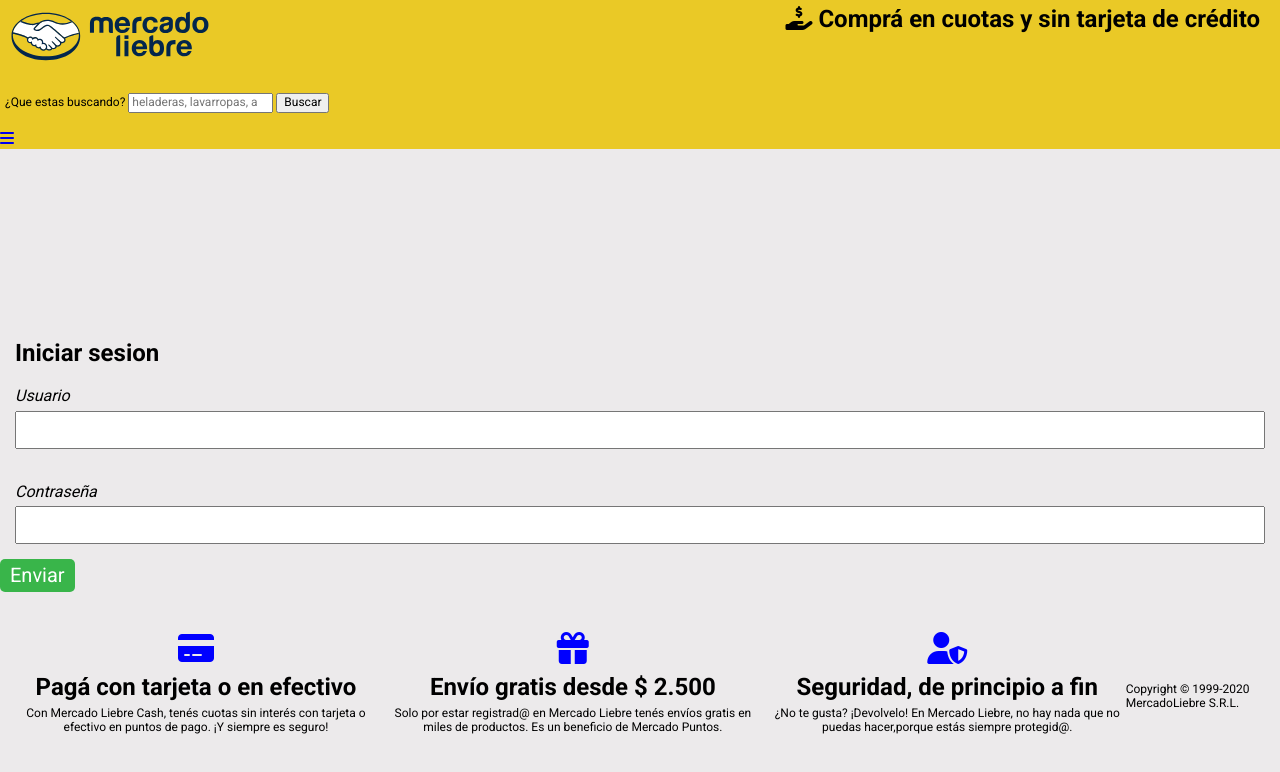
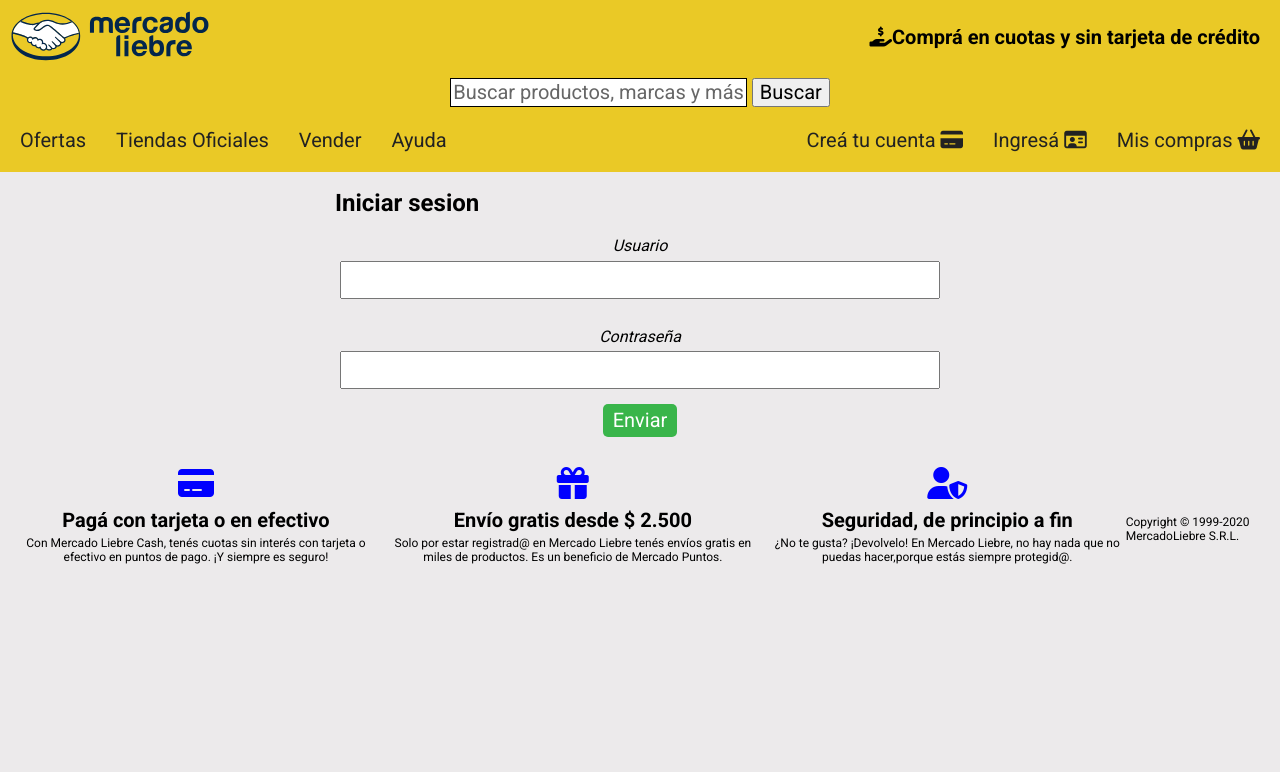
Before and after one commit to mpjason2019/mercadoliebre, a website: page views/ingresa.html in a window 1280 px wide. Drawn offline with nearby package versions, Linux system fonts and the light colour scheme.

Commit message:
arreglos

```diff
--- a/public/CSS/styles.css
+++ b/public/CSS/styles.css
@@ -359,7 +359,49 @@
     header .copy-header p{
         font-size: 12px;
     }
+    .create-form{
+        padding: 20px 15px 0px 15px;
+        margin: 0px;
+        margin-top: 300px;
+    }
 
+    .create-form2{
+        padding: 20px 15px 0px 15px;
+        margin: 0px;
+        margin-top: 80px;
+    }
+
+    control-formulario{
+        margin-bottom: 15px;
+
+
+    }
+
+    .control-formulario label{
+        margin-bottom: 5px;
+        font-style: italic;
+        display: block;
+    }
+
+    .control{
+        width: 100%;
+        padding: 8px 8px;
+    }
+
+    .boton-formulario{
+        background-color: #39b54a;
+        border: none;
+        font-size: 20px;
+        color: white;
+        padding: 5px 10px;
+        border-radius:5px ;
+
+    }
+
+    div.control-formulario{
+        text-align: center;
+        margin: 5px;
+    }
 
 
 }
@@ -399,12 +441,12 @@
 
     .left-navbar li{
         padding: 5px;
-        font-weight: bold;
+
     }
 
     .right-navbar li{
         padding: 5px;
-        font-weight: bold;
+
     }
 
 
@@ -461,6 +503,17 @@
 
     }
 
+    .create-form{
+         margin-top: 150px;
+         width: 70%;
+         margin: 150px auto;
+         margin-bottom: 15px;
+    }
+.create-form2{
+    width: 70%;
+    margin: 0 auto;
+    margin-top: 90px;
+}
 }
 
 
@@ -473,11 +526,11 @@
     }
 
     footer div h2.footertittle{
-        font-size: 24px;
+        font-size: 20px;
     }
 
     .legales{
-        font-size: 20px;
+        font-size: 15px;
     }
 
 
@@ -523,47 +576,14 @@
         font-size: 20px;
     }
 
+    .create-form{
+
+        width: 50%;
 
 
+    }
+
+    .create-form2{
+        width: 50%;
 }
-
-
-
-
-
-
-
-
-
-.create-form{
-    padding: 20px 15px 0px 15px;
-    margin: 0px;
-    margin-top: 300px;
 }
-
-.control-formulario{
-    margin-bottom: 15px;
-
-
-}
-
-.control-formulario label{
-    margin-bottom: 5px;
-    font-style: italic;
-    display: block;
-}
-
-.control{
-    width: 100%;
-    padding: 8px 8px;
-}
-
-.boton-formulario{
-    background-color: #39b54a;
-    border: none;
-    font-size: 20px;
-    color: white;
-    padding: 5px 10px;
-    border-radius:5px ;
-
-}
--- a/views/ingresa.html
+++ b/views/ingresa.html
@@ -12,19 +12,38 @@
 </head>
 <body>
     <header class="main-header">
-        <div class="main-header-top-bar" >
-            <img src="/images/logo-mercado-liebre.svg" class="logo">
-            <p class="buscar">¿Que estas buscando? <input class="buscar-imput"  type="search" name="busquedamusica" placeholder="heladeras, lavarropas, audio...">
-                <input type="submit" value="Buscar">
-            </p>
+        <div class="top-heade" >
+            <div class="log">
+                 <img src="/images/logo-mercado-liebre.svg" class="logo">
+            </div>
+
+            <div class="form" action="#" method="GET">
+                <div class="input">Buscar productos, marcas y más</div>
+                <div class="buscar"><input type="submit" value="Buscar"></div>
+            </div>
+
+
             <h2 class="copy-header">
-                <i class="fas fa-hand-holding-usd"></i>
-                Comprá en cuotas y sin tarjeta de crédito</h2>
+              <p><i class="fas fa-hand-holding-usd"></i>Comprá en cuotas y sin tarjeta de crédito</p>
         </div>
-        <a href="#" class="hamburger-buttom">
+
+        <nav class="main-navbar">
+            <ul class="left-navbar">
+                <li><a href="ofertas">Ofertas</a> </li>
+                <li> <a href="tiendas_oficiales"> Tiendas Oficiales</a></li>
+                <li><a href="vender">Vender</a></li>
+                <li><a href="ayuda">Ayuda</a></li>
+            </ul>
+
+            <ul class="right-navbar">
+                <li><a href="crea_tu_cuenta">Creá tu cuenta <i class="fas fa-credit-card"></i></a></li>
+                <li><a href="ingresa">Ingresá <i class="far fa-id-card"></i></a></li>
+                <li><a href="mis_compras">Mis compras <i class="fas fa-shopping-basket"></i></a></li>
+            </ul>
+        </nav>
+        <div class="hamburger-buttom">
             <i class="fas fa-bars"></i>
-        </a>
-
+        </div>
 
     </header>
 
```
Also changed, not shown: views/crea_tu_cuenta.html (+3 -11 lines).
